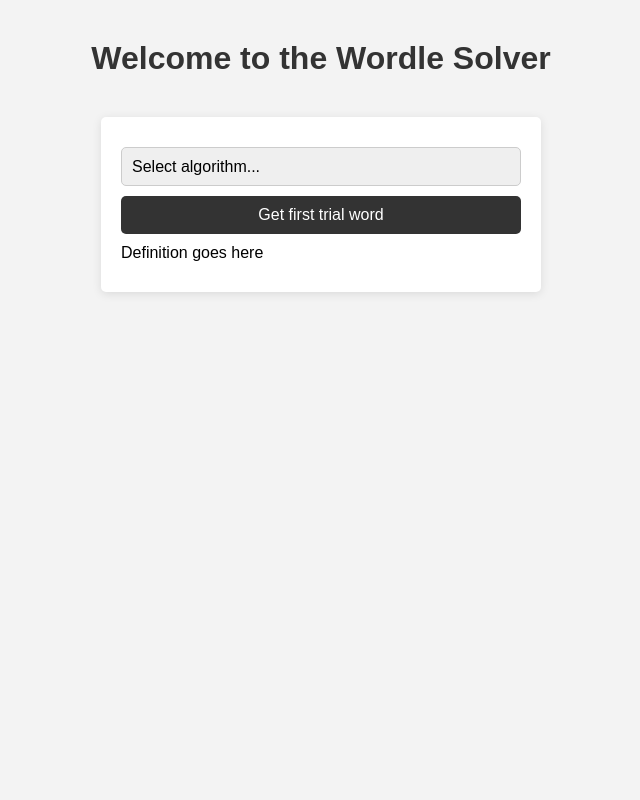
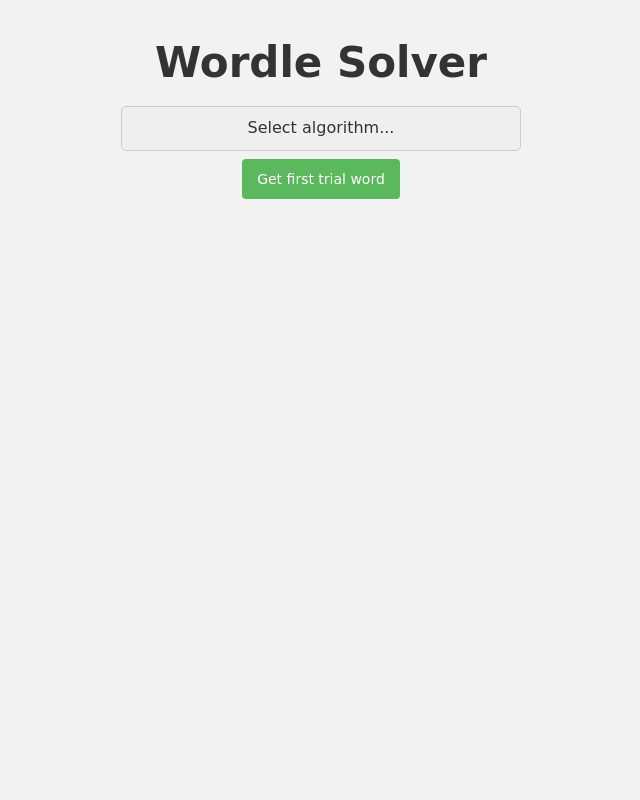
Before and after one commit to richard-flint/wordle_solver, a Flask app: page / in a window 1280 px wide. Shown: the whole page, without its empty margins (319-959 px from the left). Run offline with Flask 2, Linux system fonts and the light colour scheme; some libraries are stand-ins or nearby versions.

Commit message:
improved css formatting

```diff
--- /dev/null
+++ b/codebase/static/css/styles.css
@@ -0,0 +1,89 @@
+<style>
+
+	.container{
+		background-color: #f2f2f2;
+		text-align: center;
+	}
+
+	h1 {
+	  font-size: 3em;
+	  font-weight: bold;
+	  margin-bottom: 20px;
+	}
+
+	.form {
+	   display: flex;
+	   align-items: center;
+	   justify-content: center;
+	}
+
+	input[type="submit"] {
+	  max-width: 400px;
+	  padding: 10px 15px;
+	  margin: 8px 0;
+	  border: none;
+	  border-radius: 4px;
+	  cursor: pointer;
+	  font-size: 1em;
+	  display: block;
+	}
+
+	.word-container {
+		display: flex;
+		justify-content: center;
+		align-items: center;
+	}
+
+	.letter-tile {
+		width: 50px;
+		height: 50px;
+		background-color: lightgrey;
+		border-radius: 5px;
+		margin: 0 5px;
+		display: flex;
+		justify-content: center;
+		align-items: center;
+		font-size: 1.5em;
+		font-weight: bold;
+	}
+
+	.green {
+		background-color: green;
+	}
+
+	.orange {
+		background-color: orange;
+	}
+
+	.lightgrey {
+		background-color: lightgrey;
+	}
+
+	select {
+		font-size: 16px;
+		padding: 10px;
+		border-radius: 5px;
+		border: 1px solid #CCC;
+		width: 100%;
+		max-width: 400px;
+		box-sizing: border-box;
+		appearance: none;
+		text-align: center;
+		-webkit-appearance: none;
+		-moz-appearance: none;
+	}
+
+	#definition {
+			font-size: 16px;
+			margin-top: 10px;
+		}
+
+	body {
+		background-color: #f2f2f2;
+		font-family: 'Comic Sans MS', cursive, sans-serif;
+		color: #333;
+		text-align: center;
+		padding: 20px;
+	}
+
+</style>
--- a/codebase/templates/home_page_with_formatting.html
+++ b/codebase/templates/home_page_with_formatting.html
@@ -1,71 +1,29 @@
 <html>
 <head>
-	<style>
-		body {
-			background-color: #F3F3F3;
-			font-family: sans-serif;
-		}
-		h1 {
-			color: #333;
-			text-align: center;
-			margin: 40px 0;
-		}
-		form {
-			max-width: 400px;
-			margin: 0 auto;
-			padding: 20px;
-			background-color: white;
-			border-radius: 5px;
-			box-shadow: 0 2px 10px rgba(0, 0, 0, 0.1);
-		}
-		p {
-			font-size: 18px;
-			margin: 10px 0;
-		}
-		select {
-			font-size: 16px;
-			padding: 10px;
-			border-radius: 5px;
-			border: 1px solid #CCC;
-			width: 100%;
-			box-sizing: border-box;
-			appearance: none;
-			-webkit-appearance: none;
-			-moz-appearance: none;
-		}
-		input[type="submit"] {
-			font-size: 16px;
-			padding: 10px 20px;
-			border-radius: 5px;
-			border: none;
-			background-color: #333;
-			color: white;
-			cursor: pointer;
-			width: 100%;
-		}
-		#definition {
-			font-size: 16px;
-			margin-top: 10px;
-		}
-	</style>
+	<link rel="stylesheet" href="https://maxcdn.bootstrapcdn.com/bootstrap/3.3.7/css/bootstrap.min.css">
+    <script src="https://maxcdn.bootstrapcdn.com/bootstrap/3.3.7/js/bootstrap.min.js"></script>
+	<script src="https://code.jquery.com/jquery-3.6.0.min.js"></script>
+	<link rel="stylesheet" href="/static/css/styles.css">
 </head>
 <body>
+<div class="container">
 	{{errors}}
-	<h1>Welcome to the Wordle Solver</h1>
+	<h1>Wordle Solver</h1>
 	<form method="post" action=".">
-		<p>
-			<select name="methodinput" id="methodinput">
-				<option value="Select algorithm">Select algorithm...</option>
-				<option value="random">Random</option>
-				<option value="rank">Rank</option>
-				<option value="brute_force_simple">Brute Force Simple</option>
-			</select>
-		</p>
-		<p><input type="submit" value="Get first trial word" /></p>
+		<select name="methodinput" id="methodinput">
+			<option value="select_algorithm">Select algorithm...</option>
+			<option value="random">Random</option>
+			<option value="rank">Rank</option>
+			<option value="brute_force_simple">Brute Force Simple</option>
+		</select>
+		<div class="form">
+			<input type="submit" class="btn btn-success" value="Get first trial word" /></p>
+		</div>
 		<p id="definition">
-			Definition goes here
 		</p>
 	</form>
+</div>
+
 <script>
 	document.getElementById('methodinput').addEventListener('change', function() {
 		var method = this.value;
@@ -75,6 +33,9 @@
 			document.getElementById('definition').innerHTML = 'This method involves randomly generating combinations of letters to find a valid word.';
 		} else if (method === 'rank') {
 			document.getElementById('definition').innerHTML = 'This method involves ranking combinations of letters based on how common they are in the English language and trying the most common combinations first.';
+		} else if (method === 'select_algorithm') {
+			document.getElementById('definition').innerHTML = '';
 		}
 	});
 </script>
+</body>
```
Also changed, not shown: codebase/templates/rag_colours_page_style_sheet.css (deleted, +0 -48 lines), codebase/templates/rag_input_page.html (+18 -96 lines).
